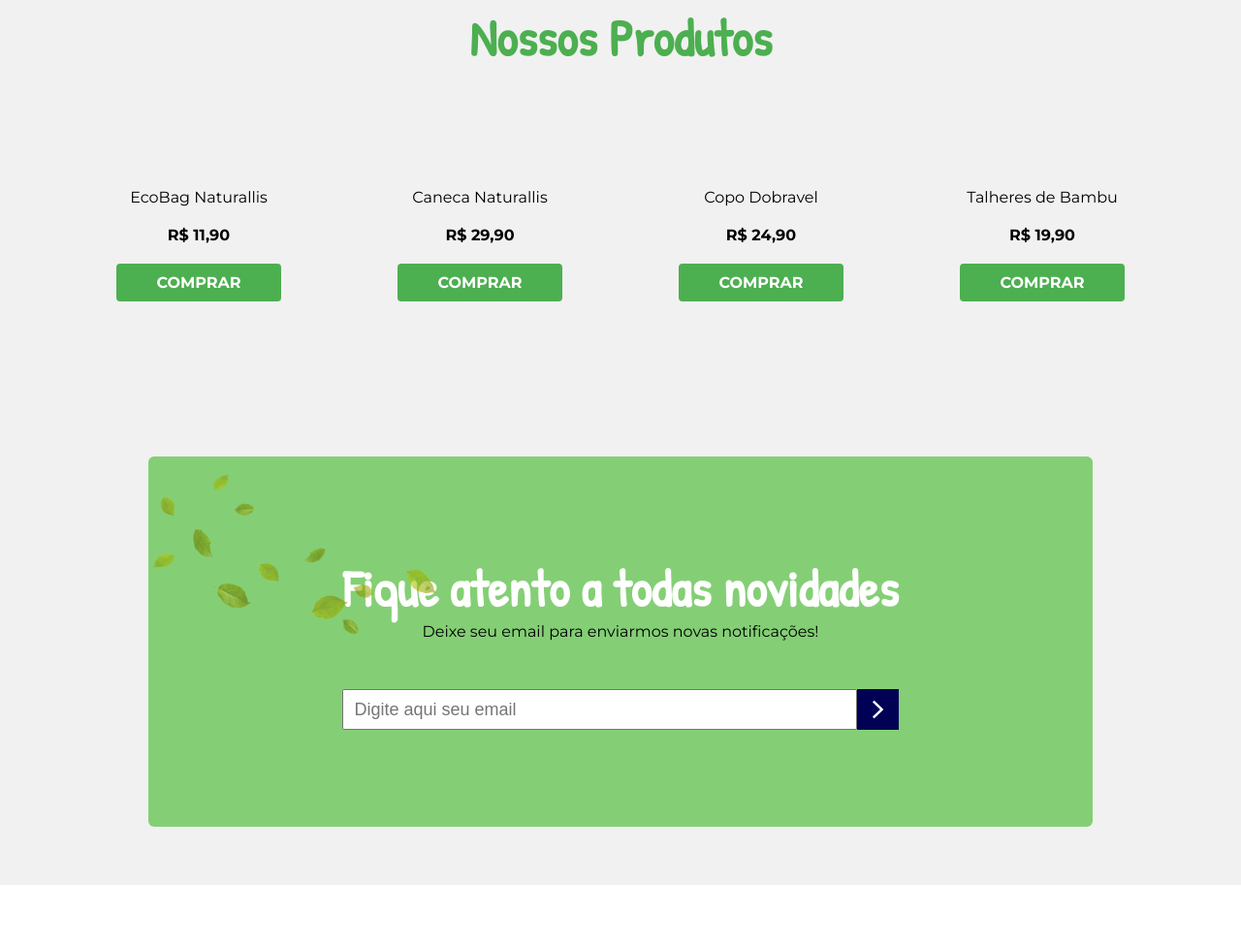
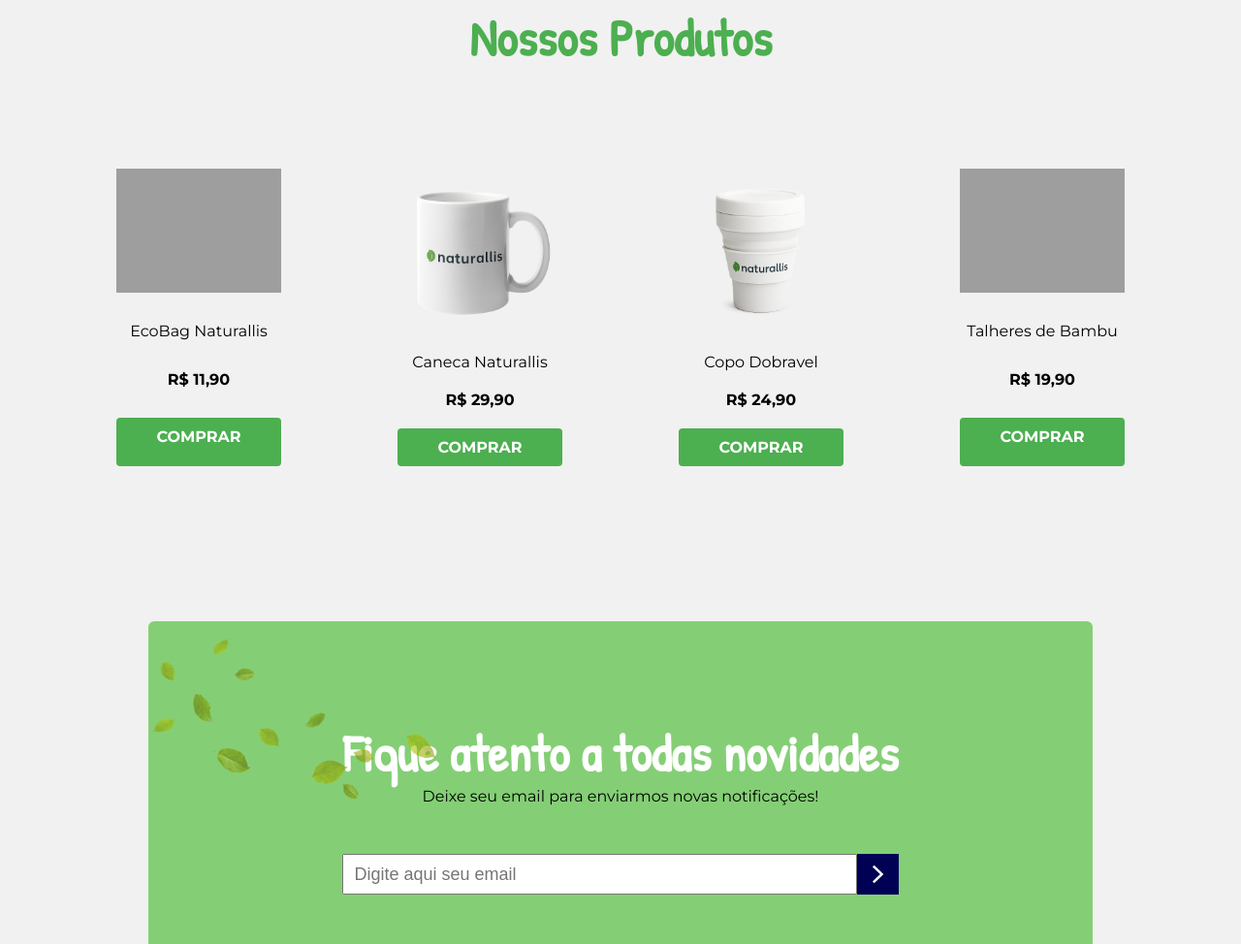
Before and after one commit to Texxugo/naturallis, a plain HTML site: page index.html in a window 1280 px wide. Shown: the part 922-1896 px from the top of the page at 97% size. Drawn offline with Linux system fonts and the light colour scheme; the site is published under a folder, as on GitHub Pages, so addresses that start at the root find nothing.

Commit message:
Atualizacao de imagens

```diff
--- a/index.html
+++ b/index.html
@@ -59,25 +59,25 @@
       <h2>Nossos Produtos</h2>
       <div class="loja-items">
         <div class="item">
-          <img src="/image/ecobag.png" alt="">
+          <img src="image/ecobag.png" alt="">
           <p>EcoBag Naturallis</p>
           <span>R$ 11,90</span>
           <a href="#">Comprar</a>
         </div>
         <div class="item">
-          <img src="/image/caneca.png" alt="">
+          <img src="image/caneca.png" alt="">
           <p>Caneca Naturallis</p>
           <span>R$ 29,90</span>
           <a href="#">Comprar</a>
         </div>
         <div class="item">
-          <img src="/image/copo.png" alt="">
+          <img src="image/copo.png" alt="">
           <p>Copo Dobravel</p>
           <span>R$ 24,90</span>
           <a href="#">Comprar</a>
         </div>
         <div class="item">
-          <img src="/image/talheres.png" alt="">
+          <img src="image/talheres.png" alt="">
           <p>Talheres de Bambu</p>
           <span>R$ 19,90</span>
           <a href="#">Comprar</a>
```
